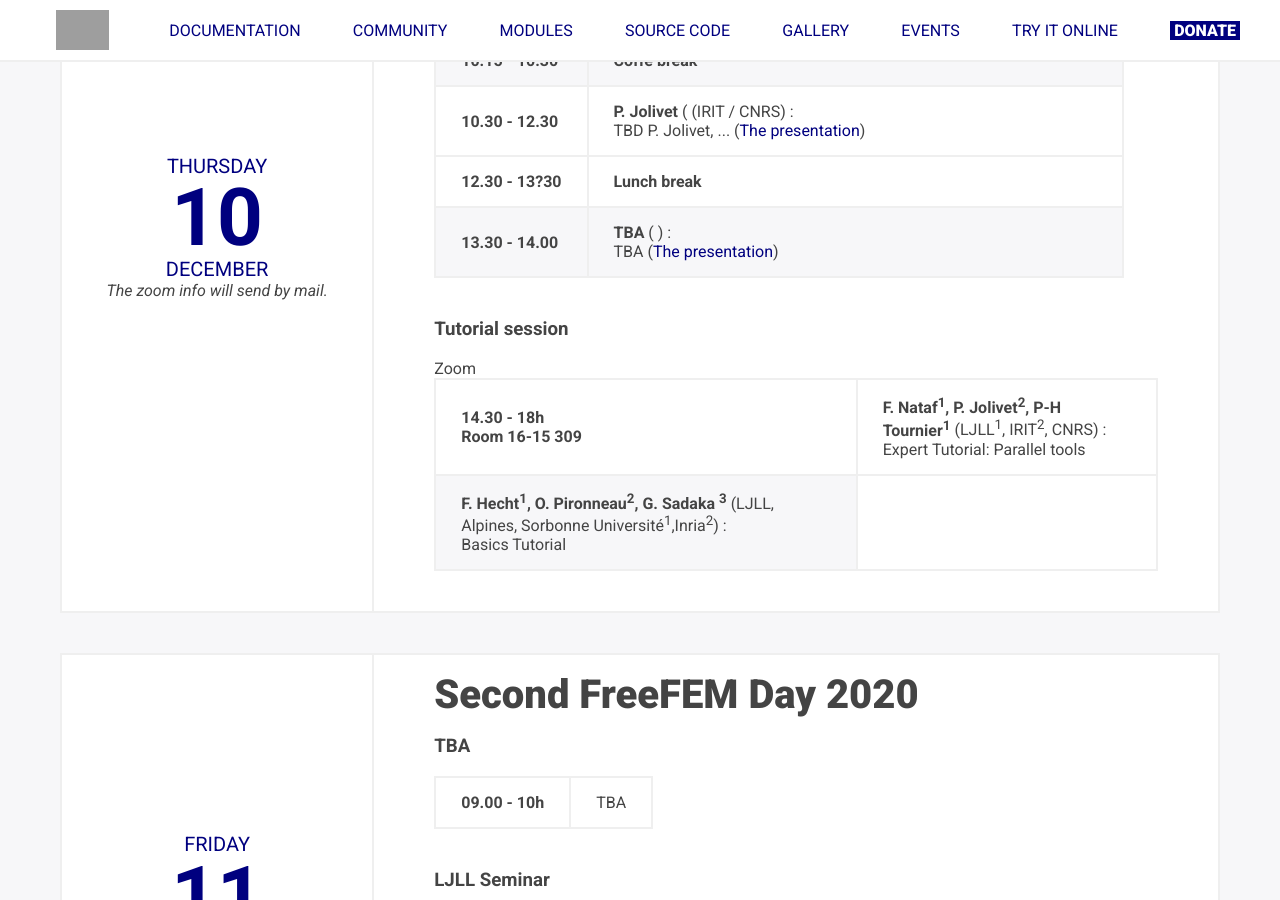
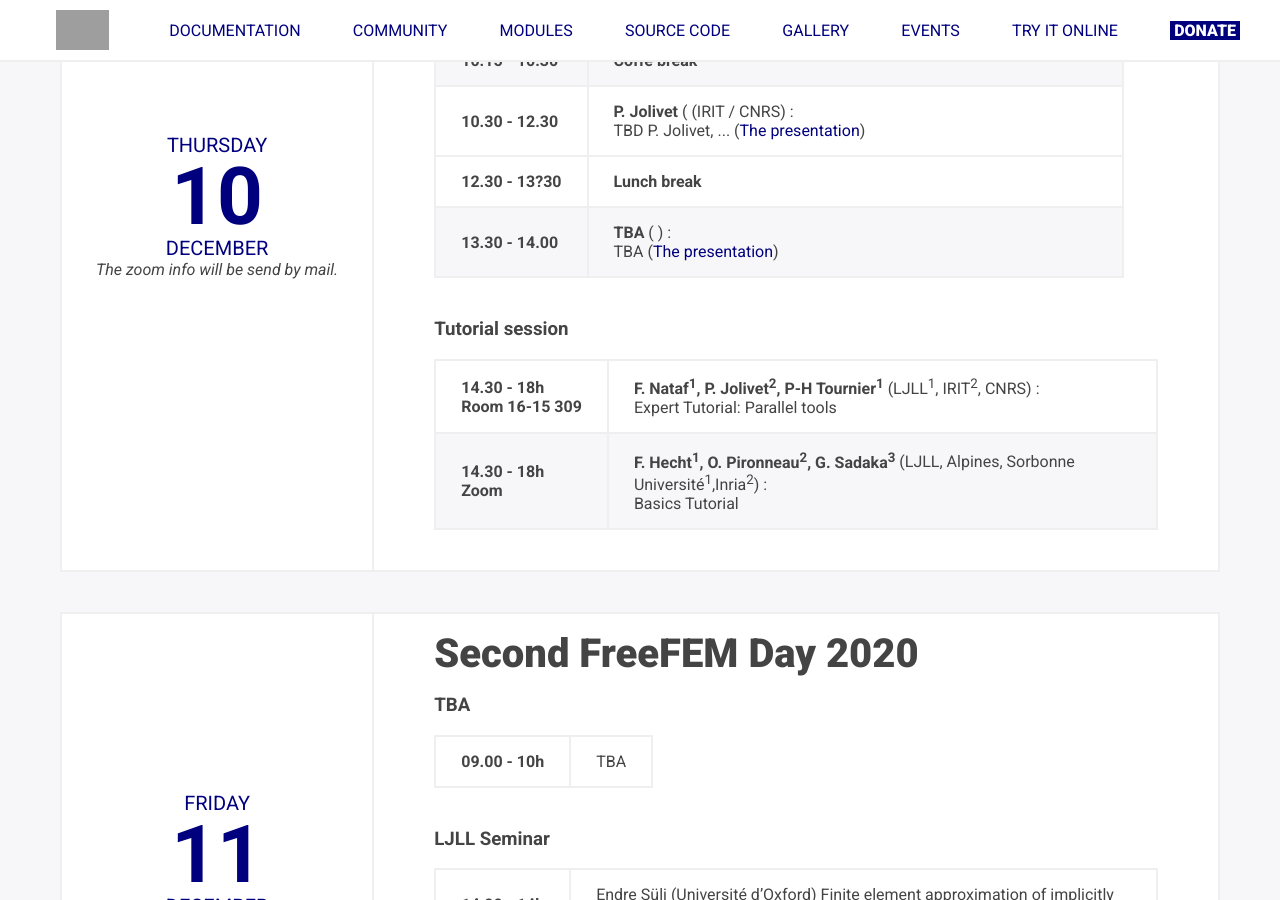
Before and after one commit to FreeFem/FreeFem-website, a Jekyll site: the page built from ffdays.md, in a window 1280 px wide and 900 px high, scrolled down 1156 px. Built offline with Jekyll 4.4.1, drawn with Linux system fonts in a browser that asks for light colours.

Commit message:
coorection

```diff
--- a/_layouts/ffdays.html
+++ b/_layouts/ffdays.html
@@ -40,7 +40,7 @@
           <h2>10</h2>
           <p>DECEMBER</p>
           <p>
-            The zoom info will send by mail.
+            The zoom info will be send by mail.
           </p>
         </div>
         <div class="program">
@@ -100,22 +100,23 @@
           <table class="table table-striped">
             <tbody>
               <tr>
-				 <th scope="row">14.30 - 18h<br> Room 16-15 309</th>
+		 <th scope="row">14.30 - 18h<br> Room 16-15 309</th>
                 <td>
                   <strong> F. Nataf<sup>1</sup>, P. Jolivet<sup>2</sup>, P-H Tournier<sup>1</sup></strong> (LJLL<sup>1</sup>, IRIT<sup>2</sup>,  CNRS) :
                   <br>
                   Expert Tutorial: Parallel tools
                 </td>
               </tr>
-              <tr>Zoom  </th>
+              <tr>
+				 <th scope="row">14.30 - 18h<br> Zoom </th>
                 <td>
-                  <strong>F. Hecht<sup>1</sup>, O. Pironneau<sup>2</sup>, G. Sadaka <sup>3</sup></strong> (LJLL, Alpines, Sorbonne Université<sup>1</sup>,Inria<sup>2</sup>) :
+                  <strong>F. Hecht<sup>1</sup>, O. Pironneau<sup>2</sup>,  G. Sadaka<sup>3</sup></strong> (LJLL, Alpines, Sorbonne Université<sup>1</sup>,Inria<sup>2</sup>) :
                   <br>
                   Basics Tutorial
                 </td>
               </tr>
-	            </tbody>
-	          </table>
+	    </tbody>
+	      </table>
 
         </div>
       </div>
```
